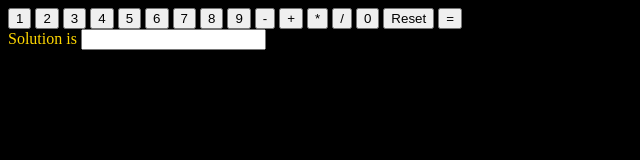
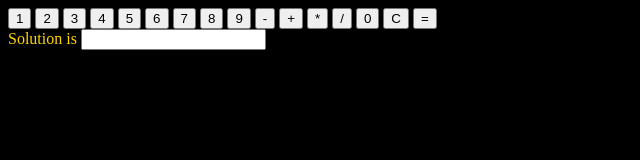
Before and after one commit to HT002/FILE, a plain HTML site: page index.html in a window 1280 px wide. Shown: the full height of the page, 0-640 px from the left. Drawn offline with Linux system fonts and the light colour scheme.

Commit message:
Update index.html

```diff
--- a/index.html
+++ b/index.html
@@ -19,7 +19,7 @@
       <input type="button" value="/" onClick="document.calculator.ans.value+='/'">
 
       <input type="button" value="0" onClick="document.calculator.ans.value+='0'">
-      <input type="reset" value="Reset">
+      <input type="reset" value="C">
       <input type="button" value="=" onClick="document.calculator.ans.value=eval(document.calculator.ans.value)">
       <br>Solution is <input type="textfield" name="ans" value="">
     </form>
```
